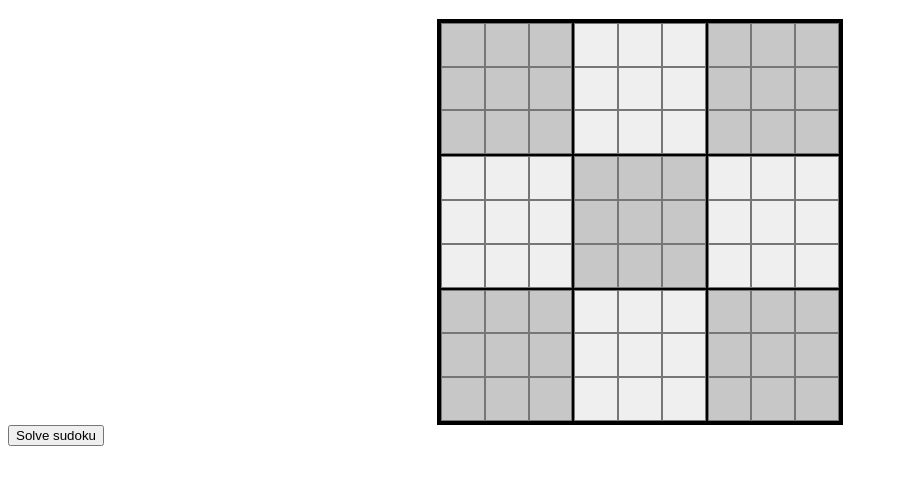
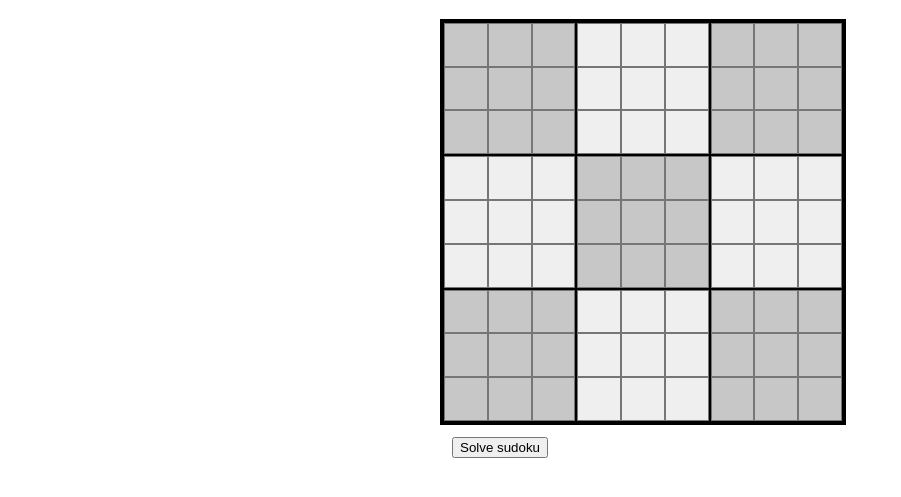
Before and after one commit to MarcusBBB/sudokusolver, a website with bundled scripts: page index.html in a window 1280 px wide. Shown: the part 61-558 px from the top of the page, without its empty margins (0-901 px from the left). Built offline with nearby package versions, Linux system fonts and the light colour scheme.

Commit message:
styling elements and adding container div

```diff
--- a/index.html
+++ b/index.html
@@ -16,8 +16,10 @@
 			<h1>A sudoku solver</h1>
 		</header>
 		<main>
-			<div id="sudokugrid"></div>
-			<button>Solve sudoku</button>
+			<div class="container">
+				<div id="sudokugrid"></div>
+				<button id="solve_input">Solve sudoku</button>
+			</div>
 		</main>
 		<script type="text/javascript" src="main.js"></script>
 		<script type="text/javascript" src="page_setup.js"></script>
--- a/styles.css
+++ b/styles.css
@@ -2,17 +2,17 @@ h1 {
 	text-align: center;
 }
 
-p {
-	font-size: x-large;
+.container {
+	margin: 0 auto;
+	width: 50vh;
 }
+
 #sudokugrid {
 	display: grid;
 	margin: 0 auto;
 	grid-template: repeat(3, 1fr) / repeat(3, 1fr);
-	width: 50vh;
+	width: 100%;
 	height: 50vh;
-	min-width: 300px;
-	min-height: 300px;
 	border: 3px solid black;
 }
 
@@ -23,7 +23,7 @@ p {
 }
 
 select {
-	font-size: xx-large;
+	font-size: x-large;
 	text-align: center;
 	-moz-appearance: none;
 	-webkit-appearance: none;
@@ -36,3 +36,7 @@ select::-ms-expand {
 .grey select {
 	background-color: rgb(199, 199, 199);
 }
+
+#solve_input {
+	margin: 3%;
+}
```
